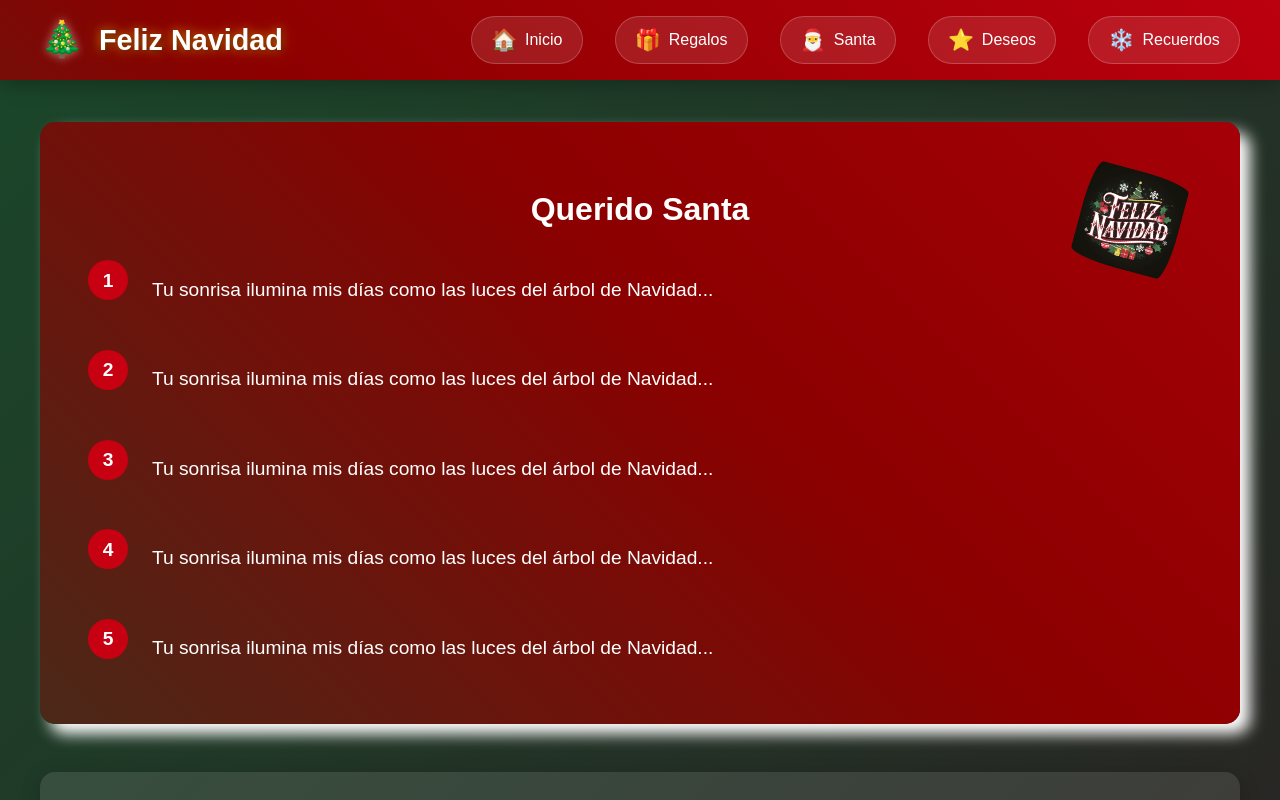
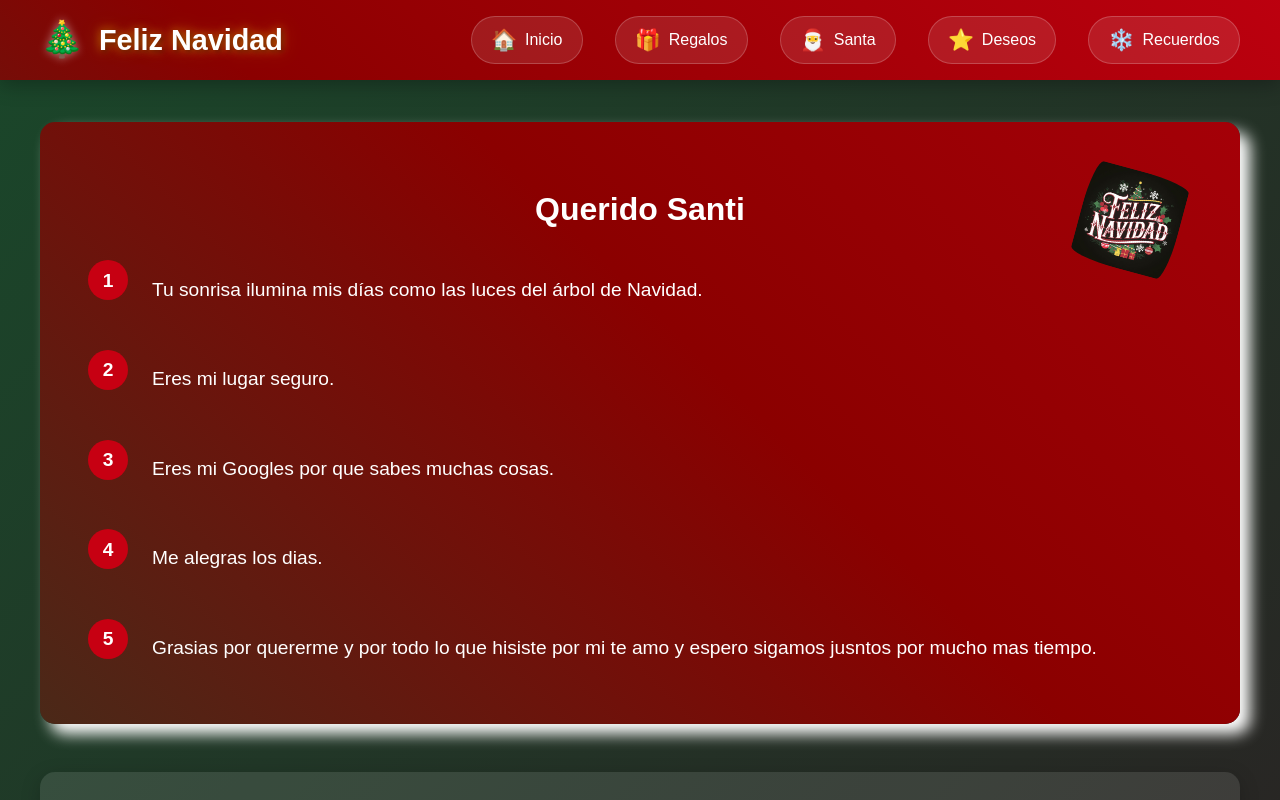
Before and after one commit to 1Mitsuba/Regalito, a plain HTML site: page santa.html in a window 1280 px wide. Shown: the top 800 px of the page. Drawn offline with Linux system fonts and the light colour scheme.

Commit message:
Update santa.html

```diff
--- a/santa.html
+++ b/santa.html
@@ -33,29 +33,30 @@
         <div class="letter-to-santa">
             <div class="letter-header">
                 <img src="imagenes/img29.jpeg" alt="Santa Stamp" class="santa-stamp">
-                <h1>Querido Santa</h1>
+                <h1>Querido Santi</h1>
             </div>
             <div class="letter-content">
                 <div class="reasons-list">
                     <div class="reason-item">
                         <div class="reason-number">1</div>
-                        <p>Tu sonrisa ilumina mis días como las luces del árbol de Navidad...</p>
+                        <p>Tu sonrisa ilumina mis días como las luces del árbol de Navidad.</p>
                     </div>
                     <div class="reason-item">
                         <div class="reason-number">2</div>
-                        <p>Tu sonrisa ilumina mis días como las luces del árbol de Navidad...</p>
+                        <p>Eres mi lugar seguro.</p>
                     </div>
                     <div class="reason-item">
                         <div class="reason-number">3</div>
-                        <p>Tu sonrisa ilumina mis días como las luces del árbol de Navidad...</p>
+                        <p>Eres mi Googles por que sabes muchas cosas.</p>
                     </div>
                     <div class="reason-item">
                         <div class="reason-number">4</div>
-                        <p>Tu sonrisa ilumina mis días como las luces del árbol de Navidad...</p>
+                        <p>Me alegras los dias.</p>
                     </div>
                     <div class="reason-item">
                         <div class="reason-number">5</div>
-                        <p>Tu sonrisa ilumina mis días como las luces del árbol de Navidad...</p>
+                        <p>Grasias por quererme y por todo lo que hisiste por mi te amo y espero sigamos jusntos
+                            por mucho mas tiempo.</p>
                     </div>
                 </div>
             </div>
```
